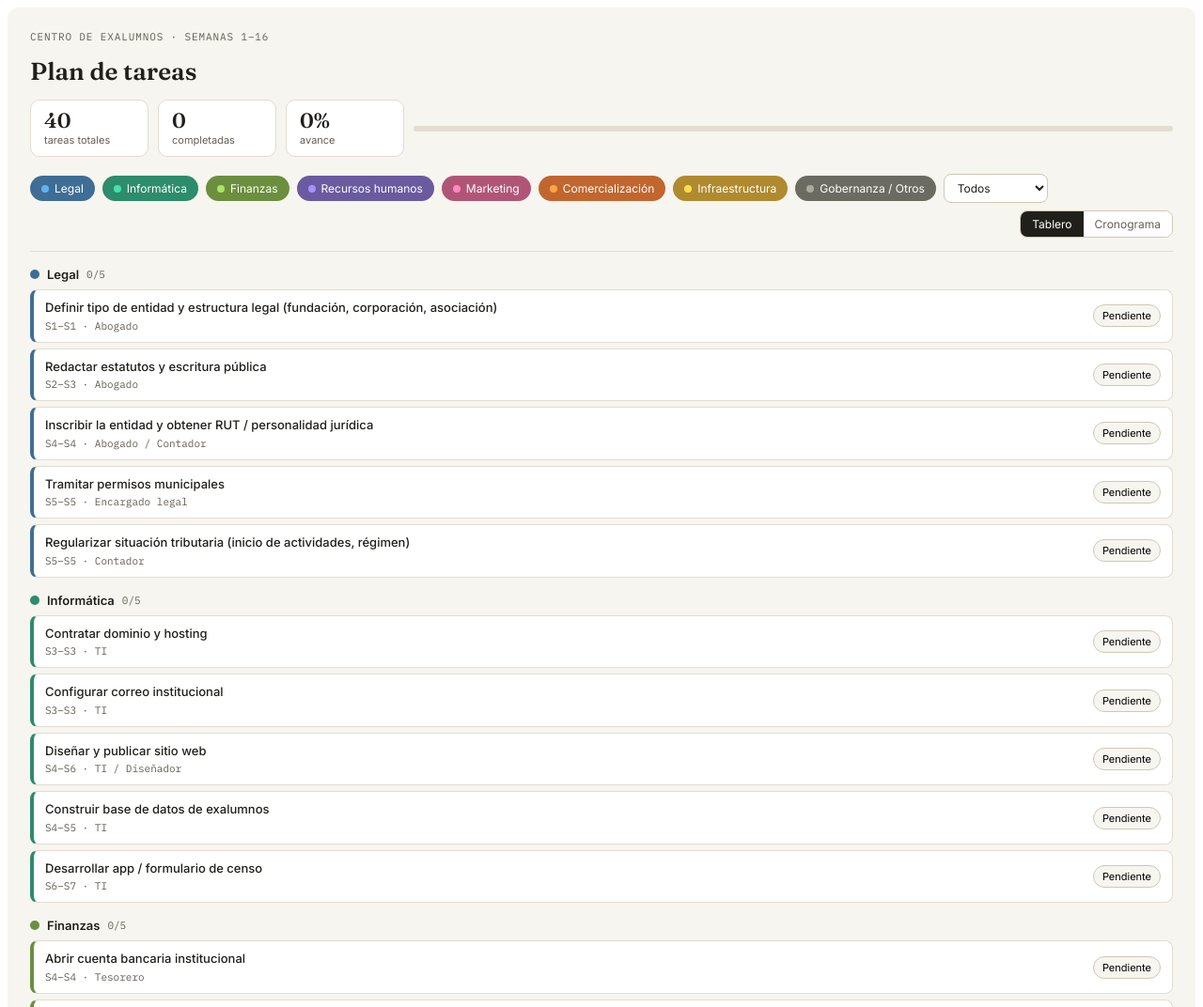
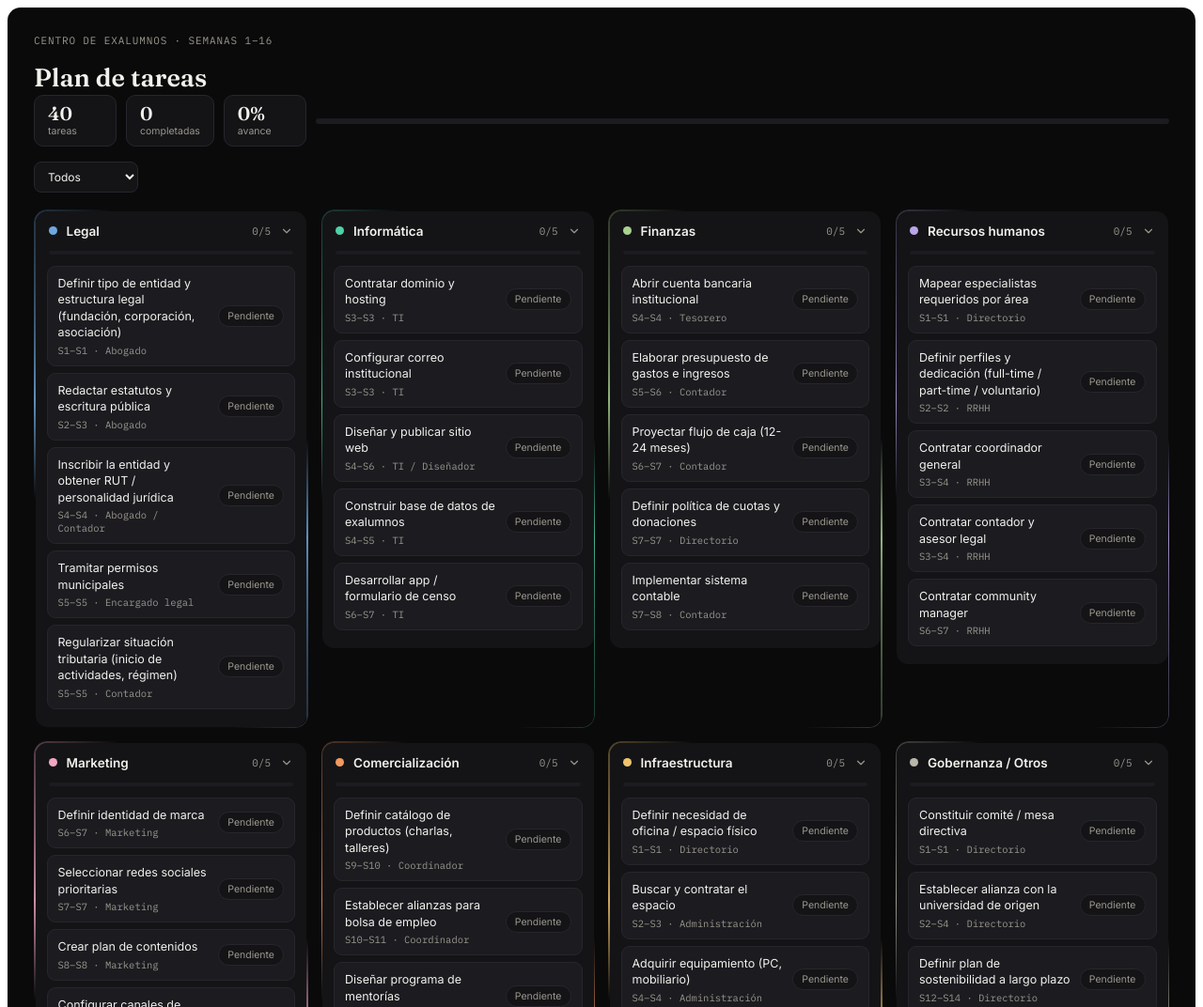
Before and after one commit to DataFlowia/CECOSAM-FLUJO-DE-TRABAJO, a plain HTML site: page index.html in a window 1280 px wide. Shown: the top 1072 px of the page at 94% size. Drawn offline with Linux system fonts and the light colour scheme.

Commit message:
Add files via upload

```diff
--- a/index.html
+++ b/index.html
@@ -1,59 +1,96 @@
 <link rel="preconnect" href="https://fonts.googleapis.com">
-<link href="https://fonts.googleapis.com/css2?family=Fraunces:opsz,wght@9..144,400;9..144,500;9..144,600&family=Inter:wght@400;500;600&family=IBM+Plex+Mono:wght@400;500&display=swap" rel="stylesheet">
+<link href="https://fonts.googleapis.com/css2?family=Fraunces:opsz,wght@9..144,500;9..144,600&family=Inter:wght@400;500;600&family=IBM+Plex+Mono:wght@400;500&display=swap" rel="stylesheet">
 <style>
-  :root{
-    --paper:#F7F5EF; --ink:#211F1A; --ink-soft:#635F54; --line:#E2DDCF; --line-strong:#CFC8B4;
-    --a-legal:#3E6E96; --a-info:#2C8C6B; --a-fin:#6B8F3E; --a-mkt:#B15577;
-    --a-com:#C1662E; --a-rrhh:#6A5AA0; --a-infra:#B08A2E; --a-gob:#6B6B62;
+  @property --angle{ syntax:'<angle>'; inherits:false; initial-value:0deg; }
+
+  .pt2{
+    --bg:#0A0A0B; --panel:#141417; --panel-2:#1B1B20; --text:#F2F1EC; --text-soft:#9A978C; --line:#26262C;
+    --legal:#6FA8DC; --info:#4FD1A5; --fin:#A9D18E; --mkt:#F2A7C0; --com:#F2995F;
+    --rrhh:#B9A6E8; --infra:#F0C46B; --gob:#B9B6AA;
+    background:var(--bg); color:var(--text); font-family:'Inter',sans-serif;
+    padding:clamp(14px,4vw,28px); border-radius:14px;
   }
-  .pt-root{font-family:'Inter',sans-serif;color:var(--ink);background:var(--paper);padding:1.5rem;border-radius:12px}
-  .pt-root h1{font-family:'Fraunces',serif;font-weight:600;font-size:26px;margin:0 0 2px}
-  .pt-eyebrow{font-family:'IBM Plex Mono',monospace;font-size:11px;letter-spacing:.08em;text-transform:uppercase;color:var(--ink-soft);margin:0 0 14px}
-  .pt-summary{display:flex;gap:10px;flex-wrap:wrap;margin:14px 0 18px}
-  .pt-stat{background:#fff;border:1px solid var(--line);border-radius:10px;padding:10px 14px;min-width:96px}
-  .pt-stat .n{font-family:'Fraunces',serif;font-size:22px;font-weight:600;line-height:1}
-  .pt-stat .l{font-size:11px;color:var(--ink-soft);margin-top:3px}
-  .pt-bar{height:6px;background:var(--line);border-radius:3px;overflow:hidden;flex:1;min-width:140px;align-self:center}
-  .pt-bar-fill{height:100%;background:var(--a-info);transition:width .3s}
-  .pt-controls{display:flex;flex-wrap:wrap;gap:8px;align-items:center;margin-bottom:16px;padding-bottom:14px;border-bottom:1px solid var(--line)}
-  .pt-chip{font-family:'Inter';font-size:12px;padding:5px 11px;border-radius:999px;border:1px solid var(--line-strong);background:#fff;cursor:pointer;color:var(--ink-soft);display:inline-flex;align-items:center;gap:6px}
-  .pt-chip .dot{width:8px;height:8px;border-radius:50%;display:inline-block}
-  .pt-chip[data-on="1"]{color:#fff;border-color:transparent}
-  .pt-select{font-family:'Inter';font-size:12px;padding:6px 10px;border-radius:8px;border:1px solid var(--line-strong);background:#fff;color:var(--ink)}
-  .pt-views{margin-left:auto;display:flex;border:1px solid var(--line-strong);border-radius:8px;overflow:hidden}
-  .pt-views button{font-family:'Inter';font-size:12px;padding:6px 12px;border:none;background:#fff;color:var(--ink-soft);cursor:pointer}
-  .pt-views button[aria-pressed="true"]{background:var(--ink);color:#fff}
-  .pt-group{margin-bottom:16px}
-  .pt-group-head{display:flex;align-items:center;gap:8px;margin-bottom:8px}
-  .pt-group-head .dot{width:10px;height:10px;border-radius:50%}
-  .pt-group-head h3{font-size:13px;font-weight:600;margin:0;font-family:'Inter'}
-  .pt-group-head span{font-size:11px;color:var(--ink-soft);font-family:'IBM Plex Mono',monospace}
-  .pt-card{background:#fff;border:1px solid var(--line);border-left-width:4px;border-radius:8px;padding:10px 12px;margin-bottom:6px;display:flex;align-items:center;gap:12px}
-  .pt-card .txt{flex:1;min-width:0}
-  .pt-card .t{font-size:13px;font-weight:500;line-height:1.35}
-  .pt-card .m{font-size:11px;color:var(--ink-soft);margin-top:3px;font-family:'IBM Plex Mono',monospace}
-  .pt-status{font-size:11px;padding:4px 9px;border-radius:999px;border:1px solid var(--line-strong);cursor:pointer;background:var(--paper);white-space:nowrap;font-family:'Inter'}
-  .pt-status[data-s="Completado"]{background:#e7efe0;border-color:#b9cfa4;color:#3d5a24}
-  .pt-status[data-s="En curso"]{background:#eaf1f6;border-color:#a9c7db;color:#2b5674}
-  .pt-status[data-s="Bloqueado"]{background:#f6e8e6;border-color:#dcb0aa;color:#7a3226}
-  .pt-timeline{overflow-x:auto}
-  .pt-ruler{display:grid;grid-template-columns:200px repeat(16,32px);border-bottom:1px solid var(--line-strong);padding-bottom:6px;margin-bottom:6px;min-width:712px}
-  .pt-ruler .lbl{font-size:11px;color:var(--ink-soft)}
-  .pt-ruler .wk{font-family:'IBM Plex Mono',monospace;font-size:10px;text-align:center;color:var(--ink-soft)}
-  .pt-row{display:grid;grid-template-columns:200px repeat(16,32px);align-items:center;min-height:30px;min-width:712px}
-  .pt-row:nth-child(odd){background:rgba(0,0,0,0.015)}
-  .pt-row .rlbl{font-size:11.5px;padding-right:8px;white-space:nowrap;overflow:hidden;text-overflow:ellipsis}
-  .pt-row .cell{border-left:1px dashed var(--line);height:100%}
-  .pt-seg{height:14px;border-radius:4px;margin:8px 2px 0 2px}
-  .pt-empty{font-size:13px;color:var(--ink-soft);padding:20px;text-align:center;border:1px dashed var(--line-strong);border-radius:10px}
-  @media(max-width:640px){.pt-views{margin-left:0;width:100%}}
+  .pt2 *{box-sizing:border-box}
+  .pt2 h1{font-family:'Fraunces',serif;font-weight:600;font-size:clamp(20px,4vw,27px);margin:0 0 2px}
+  .pt2 .eyebrow{font-family:'IBM Plex Mono',monospace;font-size:11px;letter-spacing:.08em;text-transform:uppercase;color:var(--text-soft);margin:0 0 16px}
+
+  .pt2-summary{display:flex;gap:10px;flex-wrap:wrap;margin-bottom:16px}
+  .pt2-stat{background:var(--panel);border:1px solid var(--line);border-radius:10px;padding:9px 14px;min-width:88px}
+  .pt2-stat .n{font-family:'Fraunces',serif;font-size:20px;font-weight:600;line-height:1}
+  .pt2-stat .l{font-size:10.5px;color:var(--text-soft);margin-top:2px}
+  .pt2-track{height:6px;background:var(--panel-2);border-radius:3px;overflow:hidden;flex:1;min-width:120px;align-self:center}
+  .pt2-track i{display:block;height:100%;background:var(--info);transition:width .4s}
+
+  .pt2-filters{display:flex;flex-wrap:wrap;gap:8px;margin-bottom:18px}
+  .pt2-filters select{
+    font-family:'Inter';font-size:12px;padding:7px 10px;border-radius:8px;
+    border:1px solid var(--line);background:var(--panel);color:var(--text);
+  }
+
+  .pt2-grid{display:grid;grid-template-columns:repeat(auto-fit,minmax(280px,1fr));gap:14px}
+
+  .pt2-card{position:relative;border-radius:14px;padding:1.5px;isolation:isolate}
+  .pt2-card::before{
+    content:"";position:absolute;inset:0;border-radius:inherit;padding:1.5px;
+    background:conic-gradient(from var(--angle,0deg),
+      transparent 0deg, var(--accent) 40deg, transparent 90deg,
+      transparent 180deg, var(--accent) 220deg, transparent 270deg, transparent 360deg);
+    -webkit-mask:linear-gradient(#000 0 0) content-box,linear-gradient(#000 0 0);
+    -webkit-mask-composite:xor; mask-composite:exclude;
+    opacity:.85;
+  }
+  @media (prefers-reduced-motion: no-preference){
+    .pt2-card::before{ animation:pt2spin 7s linear infinite; }
+  }
+  @keyframes pt2spin{ to{ --angle:360deg; } }
+
+  .pt2-card > details{
+    position:relative;background:var(--panel);border-radius:12.5px;overflow:hidden;
+  }
+  .pt2-card summary{
+    list-style:none;cursor:pointer;padding:13px 14px;display:flex;align-items:center;gap:10px;
+    -webkit-tap-highlight-color:transparent;
+  }
+  .pt2-card summary::-webkit-details-marker{display:none}
+  .pt2-dot{width:9px;height:9px;border-radius:50%;background:var(--accent);flex:none}
+  .pt2-card summary h3{margin:0;font-size:13.5px;font-weight:600;font-family:'Inter'}
+  .pt2-card summary .count{margin-left:auto;font-family:'IBM Plex Mono',monospace;font-size:11px;color:var(--text-soft);white-space:nowrap}
+  .pt2-chev{transition:transform .25s ease;color:var(--text-soft);flex:none}
+  .pt2-card details[open] .pt2-chev{transform:rotate(90deg)}
+
+  .pt2-mini{height:4px;background:var(--panel-2);margin:0 14px 12px;border-radius:2px;overflow:hidden}
+  .pt2-mini i{display:block;height:100%;background:var(--accent)}
+
+  .pt2-list{padding:0 12px 12px}
+  .pt2-item{
+    background:var(--panel-2);border:1px solid var(--line);border-radius:9px;
+    padding:9px 11px;margin-bottom:7px;display:flex;align-items:center;gap:10px;
+  }
+  .pt2-item .txt{flex:1;min-width:0}
+  .pt2-item .t{font-size:12.5px;line-height:1.4}
+  .pt2-item .m{font-size:10.5px;color:var(--text-soft);margin-top:3px;font-family:'IBM Plex Mono',monospace}
+  .pt2-status{
+    font-size:10.5px;padding:4px 9px;border-radius:999px;border:1px solid var(--line);
+    background:var(--panel);color:var(--text-soft);cursor:pointer;white-space:nowrap;font-family:'Inter';flex:none;
+  }
+  .pt2-status[data-s="Completado"]{background:#1D2B18;border-color:#3B5A2E;color:#9AD97F}
+  .pt2-status[data-s="En curso"]{background:#132531;border-color:#2C5876;color:#7FC2E8}
+  .pt2-status[data-s="Bloqueado"]{background:#301A18;border-color:#6B342E;color:#E89184}
+  .pt2-empty{font-size:12px;color:var(--text-soft);padding:14px;text-align:center}
+
+  @media (max-width:480px){
+    .pt2-summary{gap:8px}
+    .pt2-stat{min-width:74px;padding:8px 10px}
+    .pt2-item{flex-wrap:wrap}
+    .pt2-status{margin-left:auto}
+  }
 </style>
-<div class="pt-root" id="ptRoot">
-  <p class="pt-eyebrow">Centro de exalumnos · Semanas 1–16</p>
+<div class="pt2" id="pt2Root">
+  <p class="eyebrow">Centro de exalumnos · Semanas 1–16</p>
   <h1>Plan de tareas</h1>
-  <div class="pt-summary" id="ptSummary"></div>
-  <div class="pt-controls" id="ptControls"></div>
-  <div id="ptBody"></div>
+  <div class="pt2-summary" id="pt2Summary"></div>
+  <div class="pt2-filters" id="pt2Filters"></div>
+  <div class="pt2-grid" id="pt2Grid"></div>
 </div>
 <script>
 (function(){
@@ -107,125 +144,97 @@
    {area:"Gobernanza / Otros",tarea:"Lanzamiento oficial del centro de exalumnos",resp:"Directorio",s:16,d:1,estado:"Pendiente"},
   ].map((t,i)=>Object.assign({id:i},t));
 
-  const COLORS = {
-    "Legal":"var(--a-legal)","Informática":"var(--a-info)","Finanzas":"var(--a-fin)",
-    "Marketing":"var(--a-mkt)","Comercialización":"var(--a-com)","Recursos humanos":"var(--a-rrhh)",
-    "Infraestructura":"var(--a-infra)","Gobernanza / Otros":"var(--a-gob)"
+  const VARMAP = {
+    "Legal":"--legal","Informática":"--info","Finanzas":"--fin","Marketing":"--mkt",
+    "Comercialización":"--com","Recursos humanos":"--rrhh","Infraestructura":"--infra","Gobernanza / Otros":"--gob"
   };
   const AREAS = [...new Set(TASKS.map(t=>t.area))];
   const STATUSES = ["Pendiente","En curso","Completado","Bloqueado"];
   const CYCLE = {"Pendiente":"En curso","En curso":"Completado","Completado":"Bloqueado","Bloqueado":"Pendiente"};
 
-  const state = { activeAreas: new Set(AREAS), status: "Todos", view: "tablero" };
+  const state = { status: "Todos", open: new Set(AREAS) };
 
-  const summaryEl = document.getElementById('ptSummary');
-  const controlsEl = document.getElementById('ptControls');
-  const bodyEl = document.getElementById('ptBody');
-
-  function filtered(){
-    return TASKS.filter(t => state.activeAreas.has(t.area) && (state.status==="Todos" || t.estado===state.status));
-  }
+  const summaryEl = document.getElementById('pt2Summary');
+  const filtersEl = document.getElementById('pt2Filters');
+  const gridEl = document.getElementById('pt2Grid');
 
   function renderSummary(){
     const total = TASKS.length;
     const done = TASKS.filter(t=>t.estado==="Completado").length;
     const pct = Math.round(done/total*100);
     summaryEl.innerHTML = `
-      <div class="pt-stat"><div class="n">${total}</div><div class="l">tareas totales</div></div>
-      <div class="pt-stat"><div class="n">${done}</div><div class="l">completadas</div></div>
-      <div class="pt-stat"><div class="n">${pct}%</div><div class="l">avance</div></div>
-      <div class="pt-bar"><div class="pt-bar-fill" style="width:${pct}%"></div></div>
+      <div class="pt2-stat"><div class="n">${total}</div><div class="l">tareas</div></div>
+      <div class="pt2-stat"><div class="n">${done}</div><div class="l">completadas</div></div>
+      <div class="pt2-stat"><div class="n">${pct}%</div><div class="l">avance</div></div>
+      <div class="pt2-track"><i style="width:${pct}%"></i></div>
     `;
   }
 
-  function renderControls(){
-    const chips = AREAS.map(a=>{
-      const on = state.activeAreas.has(a) ? "1":"0";
-      const bg = on==="1" ? `style="background:${COLORS[a]}"` : "";
-      return `<button class="pt-chip" data-area="${a}" data-on="${on}" ${bg}><span class="dot" style="background:${COLORS[a]}${on==="1"?';filter:brightness(1.6)':''}"></span>${a}</button>`;
-    }).join("");
-    controlsEl.innerHTML = `
-      ${chips}
-      <select class="pt-select" id="ptStatusSel">
+  function renderFilters(){
+    filtersEl.innerHTML = `
+      <select id="pt2StatusSel" aria-label="Filtrar por estado">
         <option ${state.status==="Todos"?"selected":""}>Todos</option>
         ${STATUSES.map(s=>`<option ${state.status===s?"selected":""}>${s}</option>`).join("")}
       </select>
-      <div class="pt-views">
-        <button data-view="tablero" aria-pressed="${state.view==='tablero'}">Tablero</button>
-        <button data-view="cronograma" aria-pressed="${state.view==='cronograma'}">Cronograma</button>
-      </div>
     `;
-    controlsEl.querySelectorAll('.pt-chip').forEach(el=>{
-      el.addEventListener('click', ()=>{
-        const a = el.dataset.area;
-        if(state.activeAreas.has(a)) state.activeAreas.delete(a); else state.activeAreas.add(a);
-        renderControls(); renderBody();
-      });
-    });
-    document.getElementById('ptStatusSel').addEventListener('change', e=>{
-      state.status = e.target.value; renderBody();
-    });
-    controlsEl.querySelectorAll('.pt-views button').forEach(b=>{
-      b.addEventListener('click', ()=>{ state.view=b.dataset.view; renderControls(); renderBody(); });
+    document.getElementById('pt2StatusSel').addEventListener('change', e=>{
+      state.status = e.target.value; renderGrid();
     });
   }
 
   function cycleStatus(id){
     const t = TASKS.find(x=>x.id===id);
     t.estado = CYCLE[t.estado];
-    renderSummary(); renderBody();
+    renderSummary(); renderGrid();
   }
 
-  function renderBoard(list){
-    if(!list.length){ bodyEl.innerHTML = `<div class="pt-empty">No hay tareas con estos filtros.</div>`; return; }
-    const byArea = {};
-    list.forEach(t=>{ (byArea[t.area] = byArea[t.area]||[]).push(t); });
-    bodyEl.innerHTML = Object.keys(byArea).map(area=>{
-      const items = byArea[area];
-      const done = items.filter(t=>t.estado==="Completado").length;
-      return `<div class="pt-group">
-        <div class="pt-group-head"><span class="dot" style="background:${COLORS[area]}"></span><h3>${area}</h3><span>${done}/${items.length}</span></div>
-        ${items.map(t=>`
-          <div class="pt-card" style="border-left-color:${COLORS[area]}">
-            <div class="txt">
-              <div class="t">${t.tarea}</div>
-              <div class="m">S${t.s}–S${t.s+t.d-1} · ${t.resp}</div>
-            </div>
-            <button class="pt-status" data-s="${t.estado}" data-id="${t.id}">${t.estado}</button>
-          </div>
-        `).join("")}
-      </div>`;
+  function renderGrid(){
+    const cards = AREAS.map(area=>{
+      const items = TASKS.filter(t=>t.area===area && (state.status==="Todos" || t.estado===state.status));
+      const allInArea = TASKS.filter(t=>t.area===area);
+      const done = allInArea.filter(t=>t.estado==="Completado").length;
+      const pct = Math.round(done/allInArea.length*100);
+      const openAttr = state.open.has(area) ? "open" : "";
+      const varName = VARMAP[area];
+      const body = items.length
+        ? items.map(t=>`
+            <div class="pt2-item">
+              <div class="txt">
+                <div class="t">${t.tarea}</div>
+                <div class="m">S${t.s}–S${t.s+t.d-1} · ${t.resp}</div>
+              </div>
+              <button class="pt2-status" data-s="${t.estado}" data-id="${t.id}">${t.estado}</button>
+            </div>`).join("")
+        : `<div class="pt2-empty">Sin tareas con este filtro.</div>`;
+      return `
+        <div class="pt2-card" style="--accent:var(${varName})">
+          <details ${openAttr} data-area="${area}">
+            <summary>
+              <span class="pt2-dot"></span>
+              <h3>${area}</h3>
+              <span class="count">${done}/${allInArea.length}</span>
+              <svg class="pt2-chev" width="14" height="14" viewBox="0 0 24 24" fill="none" aria-hidden="true">
+                <path d="M9 6l6 6-6 6" stroke="currentColor" stroke-width="2" stroke-linecap="round" stroke-linejoin="round"/>
+              </svg>
+            </summary>
+            <div class="pt2-mini"><i style="width:${pct}%"></i></div>
+            <div class="pt2-list">${body}</div>
+          </details>
+        </div>`;
     }).join("");
-    bodyEl.querySelectorAll('.pt-status').forEach(b=>{
-      b.addEventListener('click', ()=>cycleStatus(Number(b.dataset.id)));
+    gridEl.innerHTML = cards;
+
+    gridEl.querySelectorAll('details').forEach(d=>{
+      d.addEventListener('toggle', ()=>{
+        const a = d.dataset.area;
+        if(d.open) state.open.add(a); else state.open.delete(a);
+      });
+    });
+    gridEl.querySelectorAll('.pt2-status').forEach(b=>{
+      b.addEventListener('click', (e)=>{ e.preventDefault(); cycleStatus(Number(b.dataset.id)); });
     });
   }
 
-  function renderTimeline(list){
-    if(!list.length){ bodyEl.innerHTML = `<div class="pt-empty">No hay tareas con estos filtros.</div>`; return; }
-    const weeks = Array.from({length:16},(_,i)=>i+1);
-    const ruler = `<div class="pt-ruler"><div class="lbl">Tarea</div>${weeks.map(w=>`<div class="wk">${w}</div>`).join("")}</div>`;
-    const rows = list.map(t=>{
-      const cells = weeks.map(w=>`<div class="cell"></div>`).join("");
-      const startCol = t.s;
-      const width = t.d*32 - 6;
-      const left = (t.s-1)*32 + 3;
-      return `<div class="pt-row">
-        <div class="rlbl" title="${t.tarea}">${t.tarea}</div>
-        <div style="grid-column:2/18;display:grid;grid-template-columns:repeat(16,32px);position:relative;">
-          ${cells}
-          <div class="pt-seg" title="${t.tarea} · S${t.s}-S${t.s+t.d-1}" style="grid-column:1/-1;width:${width}px;margin-left:${left}px;position:absolute;background:${COLORS[t.area]};opacity:${t.estado==='Completado'?0.55:0.9}"></div>
-        </div>
-      </div>`;
-    }).join("");
-    bodyEl.innerHTML = `<div class="pt-timeline">${ruler}${rows}</div>`;
-  }
-
-  function renderBody(){
-    const list = filtered();
-    if(state.view==="tablero") renderBoard(list); else renderTimeline(list);
-  }
-
-  renderSummary(); renderControls(); renderBody();
+  renderSummary(); renderFilters(); renderGrid();
 })();
 </script>
```
